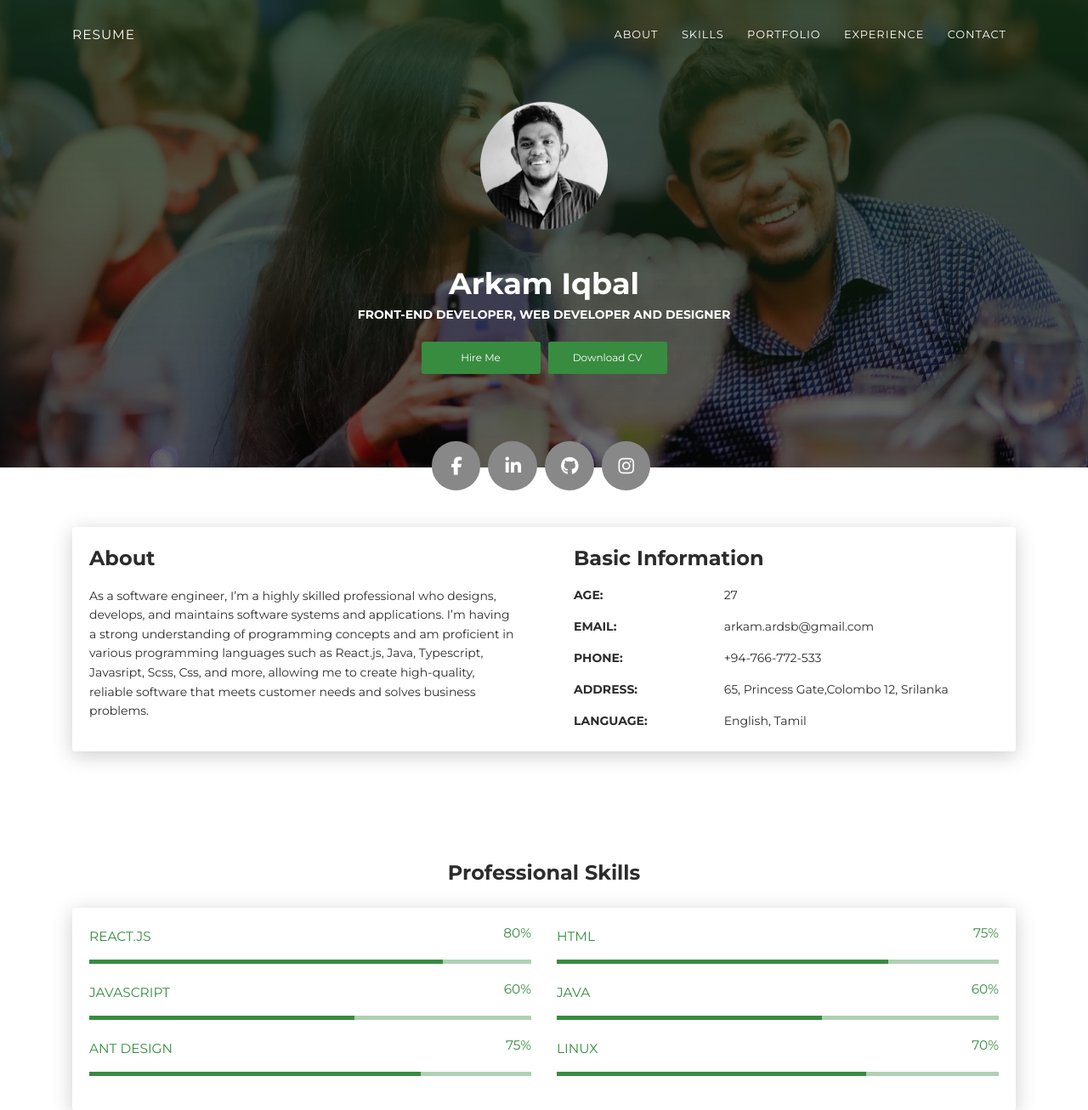
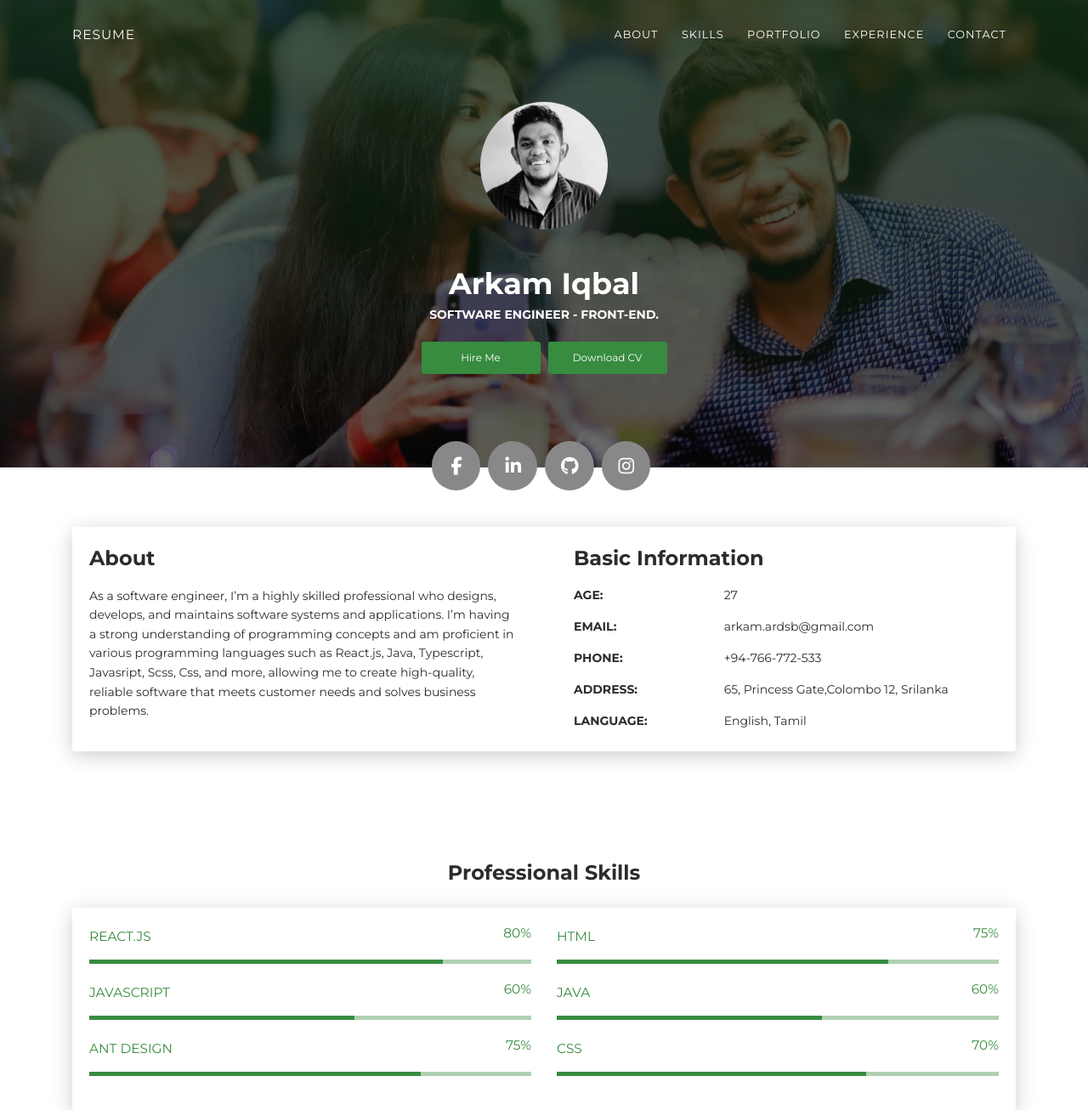
Before and after one commit to ardsb/resume-2.0, a plain HTML site: page index.html in a window 1280 px wide. Shown: the top 1306 px of the page at 85% size. Drawn offline with Linux system fonts and the light colour scheme.

Commit message:
minor ui changes

```diff
--- a/index.html
+++ b/index.html
@@ -50,7 +50,7 @@
         <div class="content-center">
           <div class="cc-profile-image"><a href="#"><img src="images/1648709682198.jpeg" alt="Image"/></a></div>
           <div class="h2 title">Arkam Iqbal</div>
-          <p class="category text-white">Front-End Developer, Web Developer and Designer</p><a class="btn btn-primary smooth-scroll mr-2" href="#contact" data-aos="zoom-in" data-aos-anchor="data-aos-anchor">Hire Me</a><a class="btn btn-primary" href="https://drive.google.com/file/d/1XEfgAMnKsL9Zz3QO8G7mvz4xaIQQcwBR/view?usp=sharing" data-aos="zoom-in" data-aos-anchor="data-aos-anchor">Download CV</a>
+          <p class="category text-white">Software Engineer - Front-End.</p><a class="btn btn-primary smooth-scroll mr-2" href="#contact" data-aos="zoom-in" data-aos-anchor="data-aos-anchor">Hire Me</a><a class="btn btn-primary" href="https://drive.google.com/file/d/1XEfgAMnKsL9Zz3QO8G7mvz4xaIQQcwBR/view?usp=sharing" data-aos="zoom-in" data-aos-anchor="data-aos-anchor">Download CV</a>
         </div>
       </div>
       <div class="section">
@@ -148,7 +148,7 @@
             </div>
           </div>
           <div class="col-md-6">
-            <div class="progress-container progress-primary"><span class="progress-badge">Linux</span>
+            <div class="progress-container progress-primary"><span class="progress-badge">CSS</span>
               <div class="progress">
                 <div class="progress-bar progress-bar-primary" data-aos="progress-full" data-aos-offset="10" data-aos-duration="2000" role="progressbar" aria-valuenow="60" aria-valuemin="0" aria-valuemax="100" style="width: 70%;"></div><span class="progress-value">70%</span>
               </div>
@@ -221,7 +221,7 @@
       <div class="row">
         <div class="col-md-3 bg-primary" data-aos="fade-right" data-aos-offset="50" data-aos-duration="500">
           <div class="card-body cc-experience-header">
-            <p>Jan 2021 to Jan 2022</p>
+            <p>Jan 2022 to Jan 2023</p>
             <div class="h5">Univiser.io</div>
           </div>
         </div>
```
